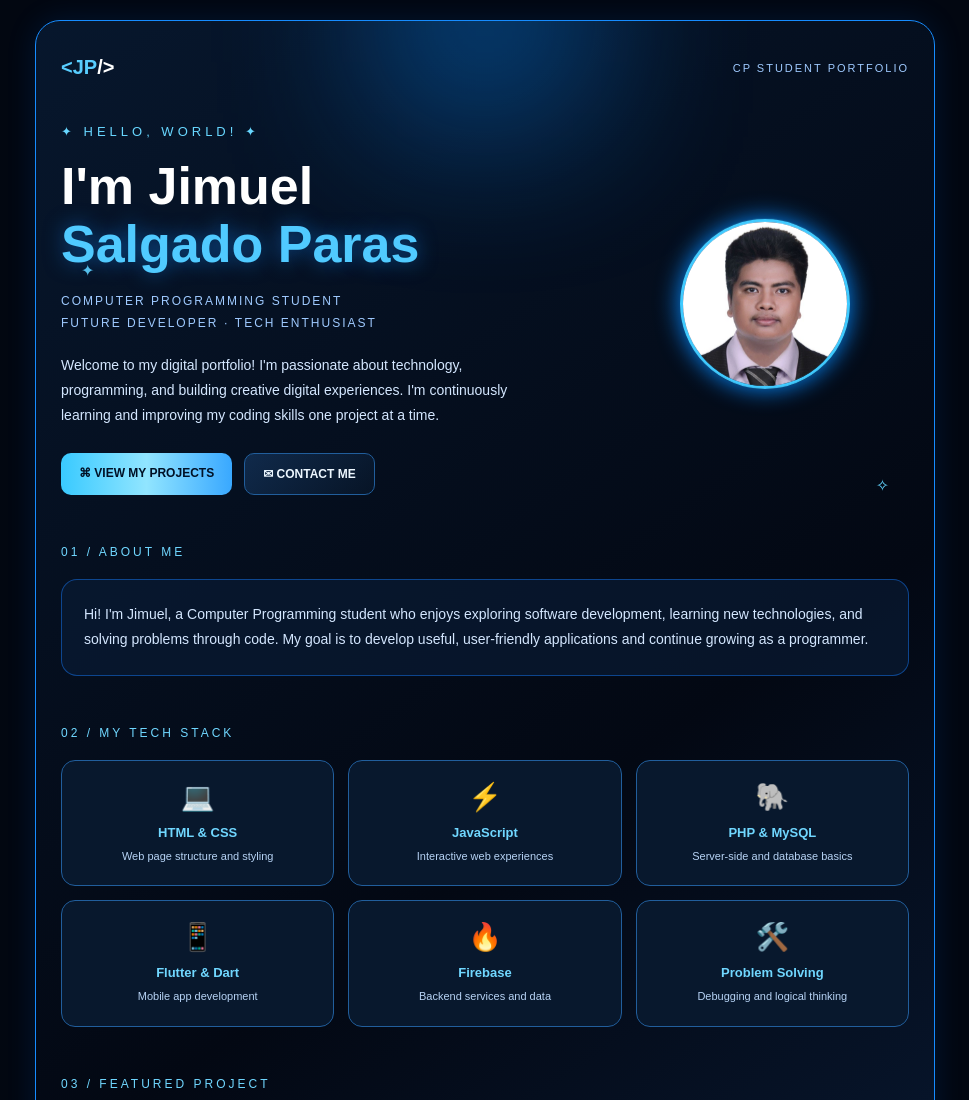
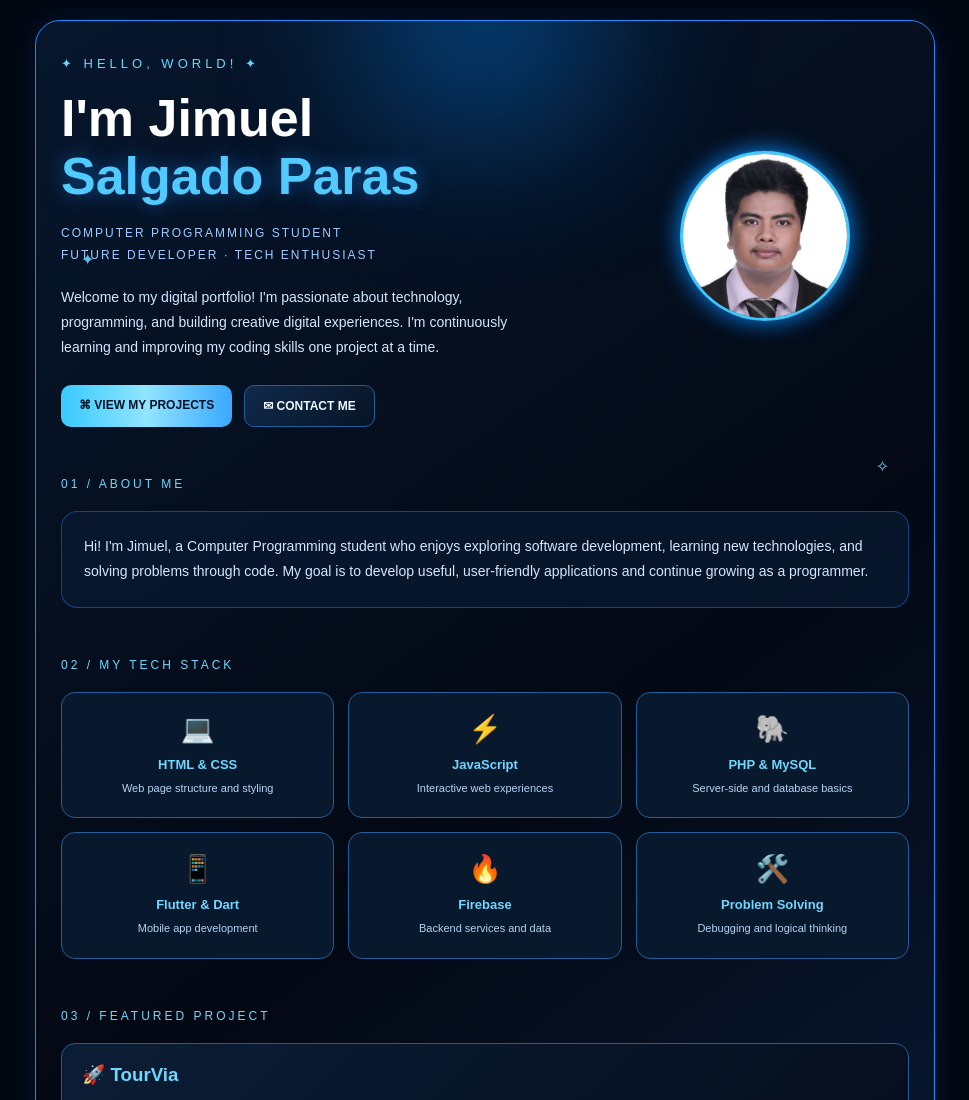
Before and after one commit to jimuelparas/Mypage, a plain HTML site: page index.html in a window 1280 px wide. Shown: the top 1100 px of the page, without its empty margins (155-1124 px from the left). Drawn offline with Linux system fonts and the light colour scheme.

Commit message:
Remove navbar from index.html
Removed the navbar section from the HTML.

```diff
--- a/index.html
+++ b/index.html
@@ -403,10 +403,7 @@ h1 span {
 
   <div class="content">
 
-    <nav class="navbar">
-      <div class="logo">&lt;JP<span>/&gt;</span></div>
-      <div class="nav-label">CP STUDENT PORTFOLIO</div>
-    </nav>
+
 
     <section class="hero" id="home">
 
```
